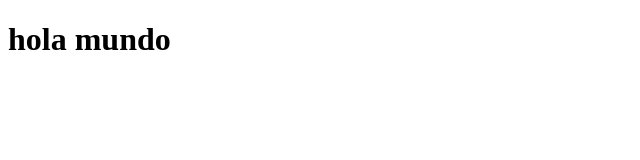
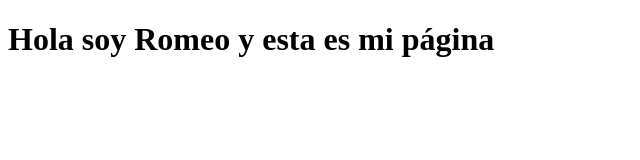
Before and after one commit to romeoneira/SMR2MASANZ_RNC, a plain HTML site: page index.html in a window 1280 px wide. Shown: the whole page, without its empty margins (0-640 px from the left). Drawn offline with Linux system fonts and the light colour scheme.

Commit message:
Update index.html

```diff
--- a/index.html
+++ b/index.html
@@ -1,9 +1,9 @@
 <!DOCTYPE html>
 	<html>
 		<head>
-
+			<title>Mi primera web GIT</title>
 		</head>
 		<body>
-			<h1>hola mundo</h1>
+			<h1>Hola soy Romeo y esta es mi página</h1>
 		</body>
 	</html>
```
